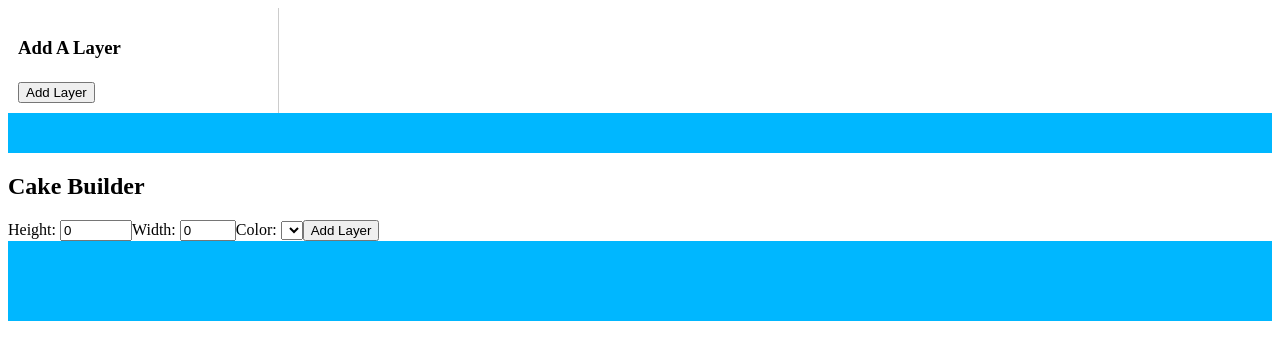
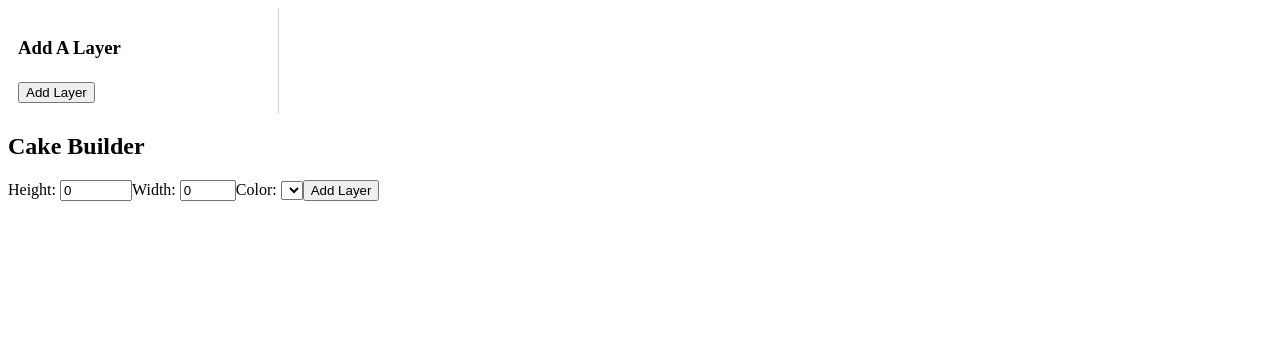
Before and after one commit to Ashluna22/Cake-Boss, an Angular app in the folder Cake-Boss/: page / in a window 1280 px wide. Shown: the top 360 px of the page. Built offline with nearby package versions, Linux system fonts and the light colour scheme.

Commit message:
color layer

```diff
--- a/Cake-Boss/src/app/cake-builder/layer-add/layer-add.component.ts
+++ b/Cake-Boss/src/app/cake-builder/layer-add/layer-add.component.ts
@@ -16,6 +16,7 @@ export class LayerAddComponent {
   @Output() save = new EventEmitter();
   @Output() cancel = new EventEmitter();
   showForm = false;
+
   newLayer = { color: '#ffffff', width: 5, height: 5 };
 
   toggleForm() {
--- a/Cake-Boss/src/app/cake/cake-layer/cake-layer.component.ts
+++ b/Cake-Boss/src/app/cake/cake-layer/cake-layer.component.ts
@@ -6,6 +6,7 @@ import { CakeLayer } from '../../models/layer.model';
 @Component({
   selector: 'app-cake-layer',
   standalone: true,
+
   templateUrl: `./cake-layer.component.html`,
   styleUrls: [`./cake-layer.component.css`]
 })
--- a/Cake-Boss/src/app/cake/cake.component.html
+++ b/Cake-Boss/src/app/cake/cake.component.html
@@ -1,3 +1,3 @@
-<div class="cake-container">
-  <!-- <app-cake-layer *ngFor="let layer of layers; track $Index" [layer]="layer"></app-cake-layer>  ***This is breaking things as its looking for layers that dont exist yet -->
+<div *ngFor="let layer of layers">
+  <app-cake-layer [layer]="layer"></app-cake-layer>
 </div>
```
Also changed, not shown: Cake-Boss/src/app/app.module.ts (added, +30 -0 lines), Cake-Boss/src/app/cake-builder/layer-add/layer-add.component.html (line endings or trailing spaces), Cake-Boss/src/app/cake/cake.component.css (line endings or trailing spaces).
